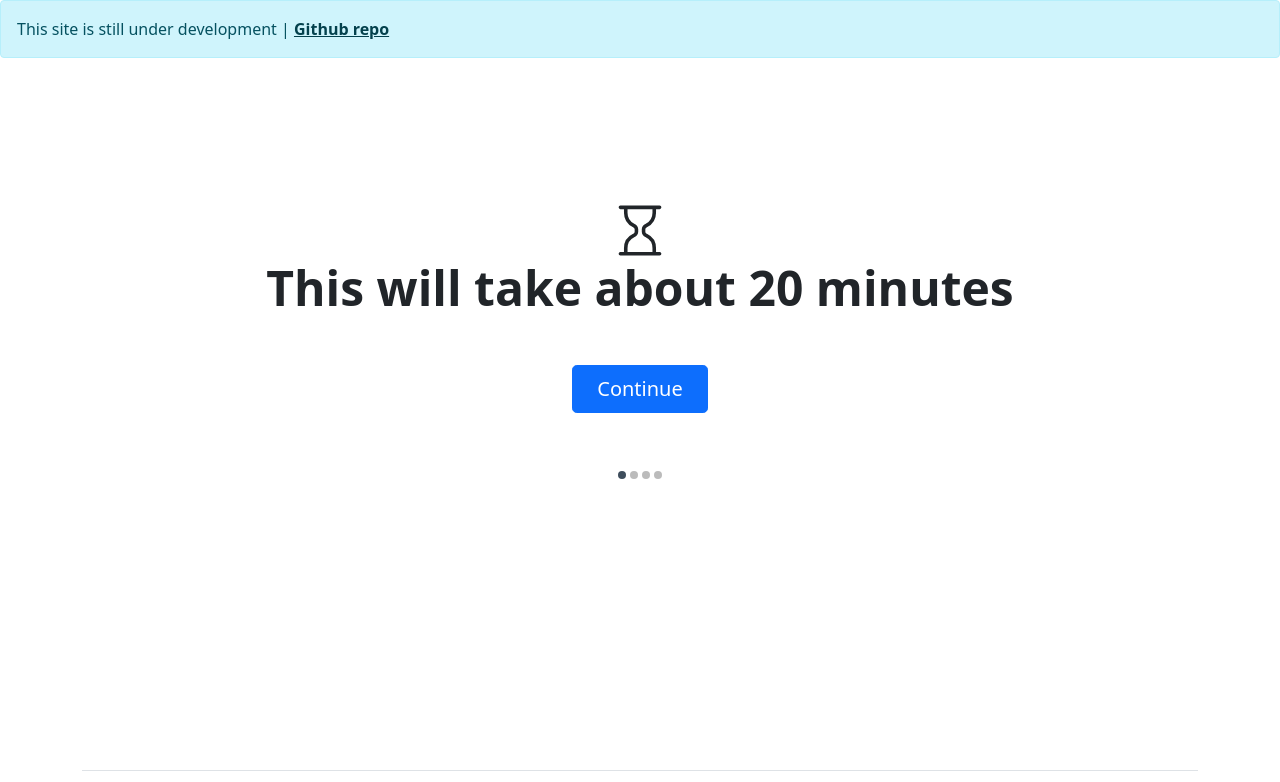
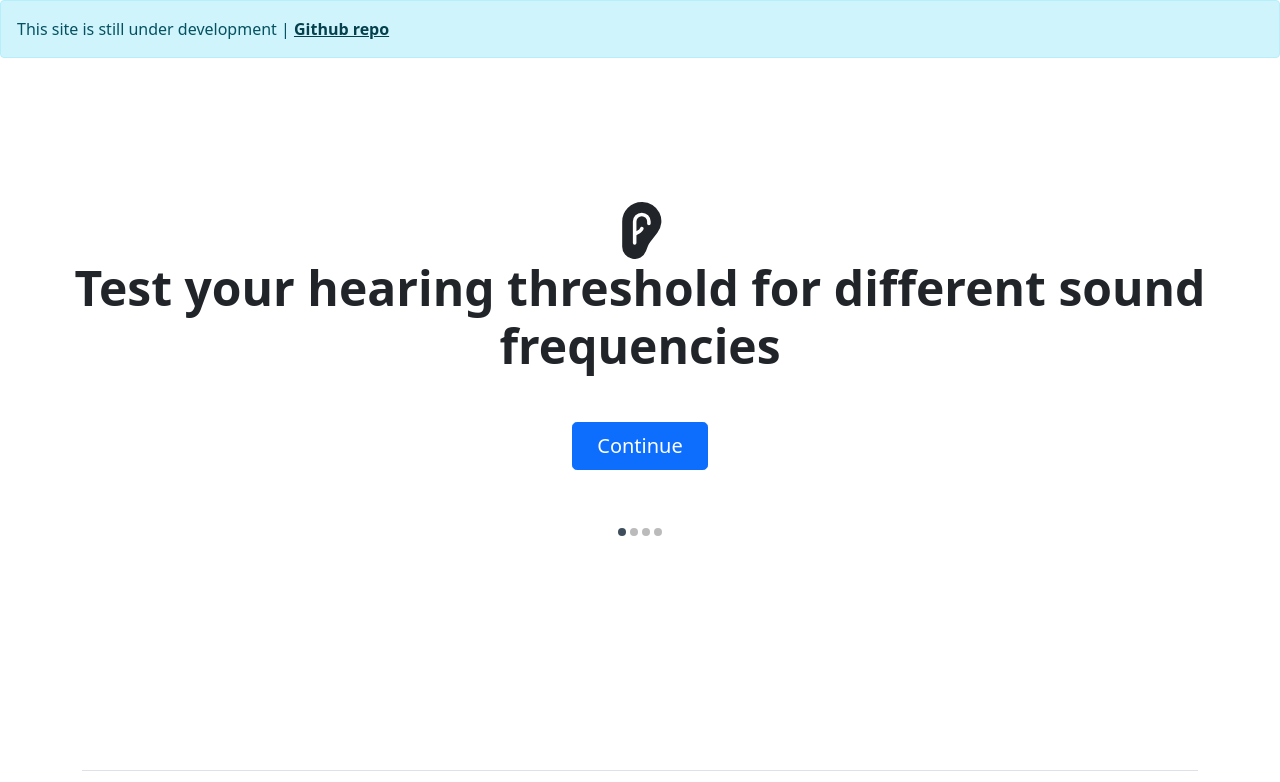
Before and after one commit to HaZoru/audiometry, a Flask app: page / in a window 1280 px wide. Shown: the part 56-838 px from the top of the page. Run offline with Flask 2, Linux system fonts and the light colour scheme.

Commit message:
add more info to intro page

```diff
--- a/static/intro.js
+++ b/static/intro.js
@@ -6,12 +6,18 @@ const btn2 = document.getElementById("btn2");
 const dots = document.querySelectorAll("span.dot");
 let slide = 0;
 let textContent = [
+  "Test your hearing threshold for different sound frequencies",
   "This will take about 20 minutes",
   "Follow the instructions on screen",
   "Headphones are recommended",
   "Honest answers are appreciated",
 ];
 let svgs = [
+  `<svg xmlns="http://www.w3.org/2000/svg" width="72" height="57" fill="currentColor" class="bi bi-ear-fill mt-5"
+  viewBox="0 0 16 16">
+  <path
+      d="M8.5 0A5.5 5.5 0 0 0 3 5.5v7.047a3.453 3.453 0 0 0 6.687 1.212l.51-1.363a4.59 4.59 0 0 1 .67-1.197l2.008-2.581A5.34 5.34 0 0 0 8.66 0H8.5ZM7 5.5v2.695c.112-.06.223-.123.332-.192.327-.208.577-.44.72-.727a.5.5 0 1 1 .895.448c-.256.513-.673.865-1.079 1.123A8.538 8.538 0 0 1 7 9.313V11.5a.5.5 0 0 1-1 0v-6a2.5 2.5 0 0 1 5 0V6a.5.5 0 0 1-1 0v-.5a1.5 1.5 0 1 0-3 0Z" />
+</svg>`,
   `<svg xmlns="http://www.w3.org/2000/svg" width="72" height="57" fill="currentColor" class="bi bi-hourglass mt-5" viewBox="0 0 16 16">
 <path d="M2 1.5a.5.5 0 0 1 .5-.5h11a.5.5 0 0 1 0 1h-1v1a4.5 4.5 0 0 1-2.557 4.06c-.29.139-.443.377-.443.59v.7c0 .213.154.451.443.59A4.5 4.5 0 0 1 12.5 13v1h1a.5.5 0 0 1 0 1h-11a.5.5 0 1 1 0-1h1v-1a4.5 4.5 0 0 1 2.557-4.06c.29-.139.443-.377.443-.59v-.7c0-.213-.154-.451-.443-.59A4.5 4.5 0 0 1 3.5 3V2h-1a.5.5 0 0 1-.5-.5zm2.5.5v1a3.5 3.5 0 0 0 1.989 3.158c.533.256 1.011.791 1.011 1.491v.702c0 .7-.478 1.235-1.011 1.491A3.5 3.5 0 0 0 4.5 13v1h7v-1a3.5 3.5 0 0 0-1.989-3.158C8.978 9.586 8.5 9.052 8.5 8.351v-.702c0-.7.478-1.235 1.011-1.491A3.5 3.5 0 0 0 11.5 3V2h-7z"/>
 </svg>`,
@@ -31,9 +37,9 @@ btn1.addEventListener("click", () => {
   /**
    * click event handler for 'next' clicks
    */
-  if (slide === 3) {
+  if (slide === 4) {
     window.location.pathname = "/test";
-  } else if (slide < 3) {
+  } else if (slide < 4) {
     slide += 1;
   }
   setSlider(slide);
@@ -71,7 +77,7 @@ function setSlider(slide) {
   if (slide === 0) {
     btn1.textContent = "Continue";
     btn2.classList.add("d-none");
-  } else if (slide === 3) {
+  } else if (slide === 4) {
     btn1.textContent = "Start";
   } else {
     btn1.textContent = "Ok";
--- a/templates/intro.html
+++ b/templates/intro.html
@@ -21,14 +21,14 @@
 <!-- hero from https://getbootstrap.com/docs/5.1/examples/heroes/ -->
 <div class="px-4 py-5 my-5 text-center">
     <div id="svg">
-        <svg xmlns="http://www.w3.org/2000/svg" width="72" height="57" fill="currentColor" class="bi bi-hourglass mt-5"
+        <svg xmlns="http://www.w3.org/2000/svg" width="72" height="57" fill="currentColor" class="bi bi-ear-fill mt-5"
             viewBox="0 0 16 16">
             <path
-                d="M2 1.5a.5.5 0 0 1 .5-.5h11a.5.5 0 0 1 0 1h-1v1a4.5 4.5 0 0 1-2.557 4.06c-.29.139-.443.377-.443.59v.7c0 .213.154.451.443.59A4.5 4.5 0 0 1 12.5 13v1h1a.5.5 0 0 1 0 1h-11a.5.5 0 1 1 0-1h1v-1a4.5 4.5 0 0 1 2.557-4.06c.29-.139.443-.377.443-.59v-.7c0-.213-.154-.451-.443-.59A4.5 4.5 0 0 1 3.5 3V2h-1a.5.5 0 0 1-.5-.5zm2.5.5v1a3.5 3.5 0 0 0 1.989 3.158c.533.256 1.011.791 1.011 1.491v.702c0 .7-.478 1.235-1.011 1.491A3.5 3.5 0 0 0 4.5 13v1h7v-1a3.5 3.5 0 0 0-1.989-3.158C8.978 9.586 8.5 9.052 8.5 8.351v-.702c0-.7.478-1.235 1.011-1.491A3.5 3.5 0 0 0 11.5 3V2h-7z" />
+                d="M8.5 0A5.5 5.5 0 0 0 3 5.5v7.047a3.453 3.453 0 0 0 6.687 1.212l.51-1.363a4.59 4.59 0 0 1 .67-1.197l2.008-2.581A5.34 5.34 0 0 0 8.66 0H8.5ZM7 5.5v2.695c.112-.06.223-.123.332-.192.327-.208.577-.44.72-.727a.5.5 0 1 1 .895.448c-.256.513-.673.865-1.079 1.123A8.538 8.538 0 0 1 7 9.313V11.5a.5.5 0 0 1-1 0v-6a2.5 2.5 0 0 1 5 0V6a.5.5 0 0 1-1 0v-.5a1.5 1.5 0 1 0-3 0Z" />
         </svg>
     </div>
 
-    <h1 class="display-5 fw-bold" id="text">This will take about 20 minutes</h1>
+    <h1 class="display-5 fw-bold" id="text">Test your hearing threshold for different sound frequencies</h1>
     <div class="col-lg-6 mx-auto mt-5">
         <div class="d-grid gap-2 d-sm-flex justify-content-sm-center">
             <button type="button" class="btn btn-primary btn-lg px-4 gap-3" id="btn1">Continue</button>
```
